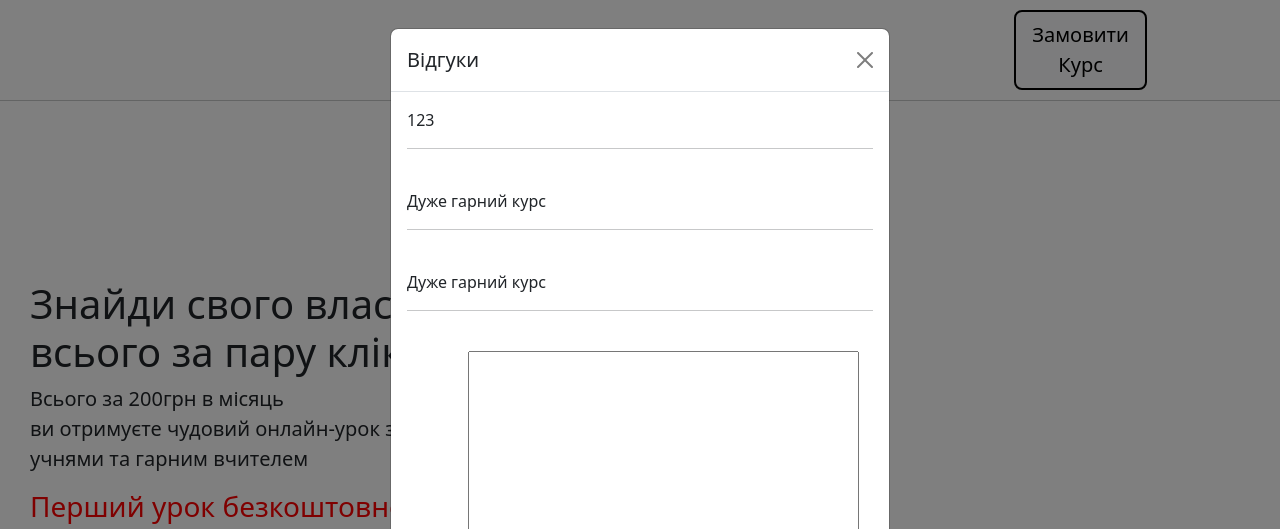
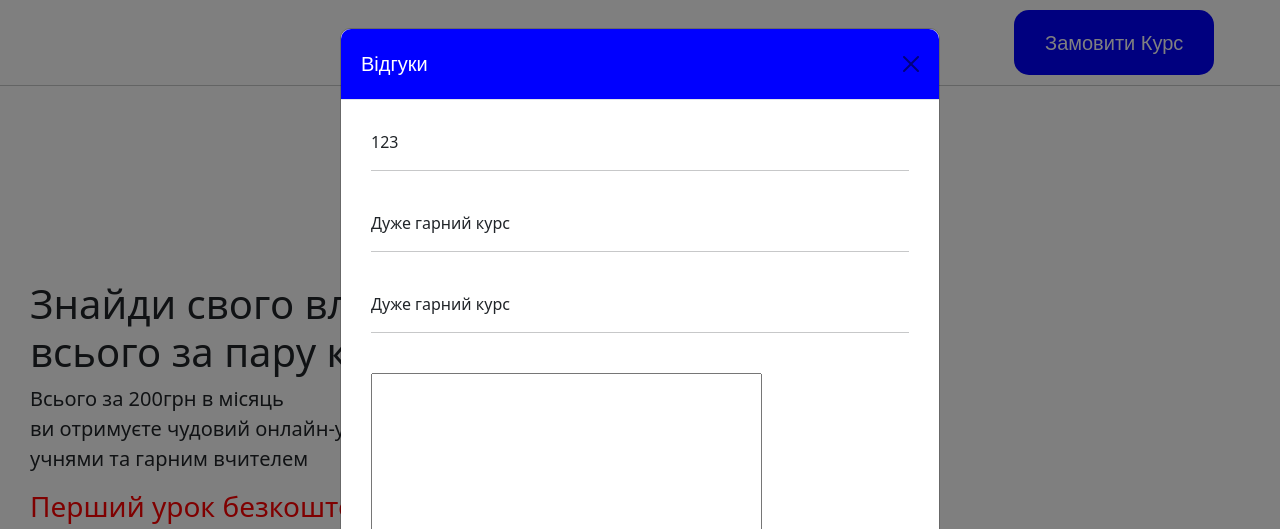
Before and after one commit to Merchi-py/django_miniproject, a Django app: page / in a window 1280 px wide, after a click on "Відгуки". Shown: the top 529 px of the page. Run offline with Django 5.2, Linux system fonts and the light colour scheme; data comes from the database, SQL or seed files in the repository.

Commit message:
feat(base.css): added Button, Modal and Name Styles

```diff
--- a/mini_project/course/static/css/base.css
+++ b/mini_project/course/static/css/base.css
@@ -1,7 +1,162 @@
 .header_buttons {
-    border: 2px solid black;
+    height: 65px;
+    width: 200px;
+    border: none;
+    border-radius: 15px;
+    background-color: blue;
+    color: white;
+    font-size: 20px;
+    font-family: 'Montserrat', sans-serif;
+    transition: box-shadow 0.3s, transform 0.5s; /* Slowly transformation */
+
+}
+
+.header_buttons:hover {
+    box-shadow: 2px 2px 15px #0033FF;
+    transform: scale(1.02); /* Makes the Button bigger*/
 }
 
 .center_div {
     padding: 10px 148.9px;
 }
+
+a {
+    color: blue;
+    text-decoration: none;
+}
+
+
+.position_fixed {
+    position: fixed;
+    top: 0;
+    left: 0;
+    width: 100%;
+    background-color: white;
+    display: flex;
+}
+
+.line {
+    border: none;
+    border-bottom: 1px solid rgba(0, 0, 0, 0.1);
+    margin: 20px 0;
+    position: fixed;
+    top: 10vh;
+}
+
+.font_course {
+    font-size: 30px;
+    text-align: center;
+    margin-top: 25px;
+    color: blue;
+    font-family: 'Montserrat', sans-serif;
+}
+
+label {
+    display: none;
+}
+
+.modal-dialog {
+  max-width: 600px;
+  margin: 1.75rem auto;
+}
+
+.modal-title {
+    font-family: 'Montserrat', sans-serif;
+}
+
+.modal-content {
+  border-radius: 10px;
+}
+
+.modal-header {
+  background-color: blue;
+  color: white;
+  border-radius: 10px 10px 0 0;
+  padding: 20px;
+}
+
+.modal-body {
+  padding: 30px;
+}
+
+
+.lavel {
+  display: flex;
+  flex-direction: column;
+  gap: 15px;
+}
+
+.form_modal {
+  width: 100%;
+  padding: 12px 15px;
+  font-size: 16px;
+  border: 1px solid #ccc;
+  border-radius: 8px;
+  background-color: #f9f9f9;
+  transition: border-color 0.3s, box-shadow 0.3s;
+}
+
+.form_modal:focus {
+  border-color: #007BFF;
+  box-shadow: 0 0 5px rgba(0, 123, 255, 0.5);
+  outline: none;
+}
+
+
+input[type="submit"] {
+  background-color: #0033FF;
+  color: white;
+  padding: 15px 30px;
+  border: none;
+  border-radius: 8px;
+  font-size: 16px;
+  font-weight: bold;
+  text-transform: uppercase;
+  cursor: pointer;
+  transition: background-color 0.3s, transform 0.3s, box-shadow 0.3s;
+}
+
+
+input[type="submit"]:hover {
+  background-color: blue;
+  transform: translateY(-1px);
+  box-shadow: 0 4px 8px rgba(0, 123, 255, 0.3);
+}
+
+
+input[type="submit"]:active {
+  transform: translateY(1px);
+  box-shadow: none;
+}
+
+
+#customAlert .modal-content {
+    border-radius: 10px;
+    background-color: #f8f9fa;
+    padding: 20px;
+}
+
+#customAlert .modal-header {
+    background-color: blue;
+    color: white;
+    font-size: 18px;
+    text-align: center;
+}
+
+#customAlert .modal-body {
+    font-size: 25px;
+    text-align: center;
+    padding: 20px;
+    color: black;
+    font-family: 'Montserrat', sans-serif;
+}
+
+#customAlert .btn-primary {
+    background-color: #002CE0;
+    border-color: #007bff;
+    transition: background-color 0.3s ease;
+}
+
+#customAlert .btn-primary:hover {
+    background-color: blue;
+}
```
